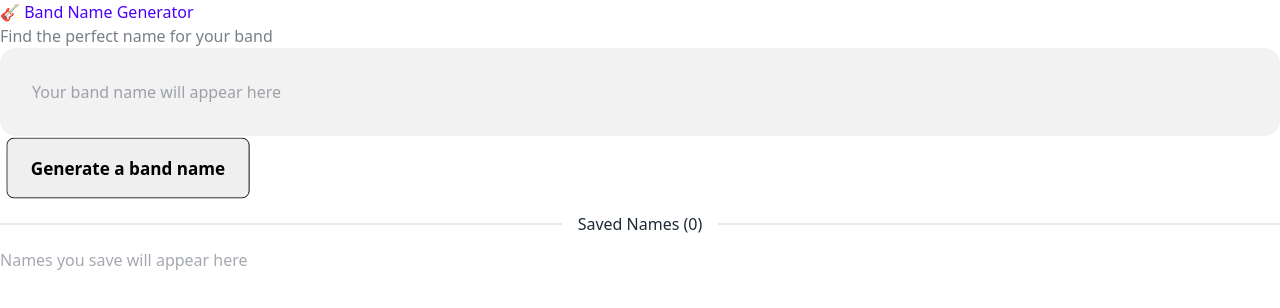
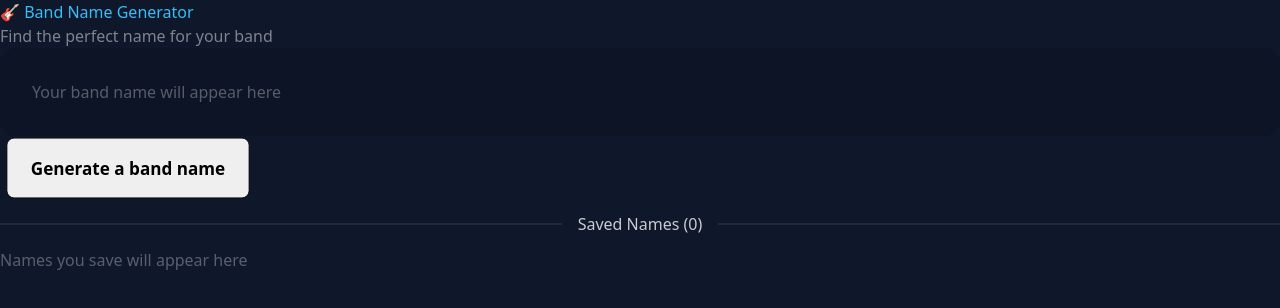
Before and after one commit to psawce/band-name-generator, a Next.js app: page / in a window 1280 px wide. Shown: the top 308 px of the page. Built offline with nearby package versions, Linux system fonts and the light colour scheme.

Commit message:
Update layout.js

```diff
--- a/app/layout.js
+++ b/app/layout.js
@@ -1,12 +1,14 @@
+import "./globals.css";
+
 export const metadata = { title: "Band Name Generator" };
 
 export default function RootLayout({ children }) {
   return (
-    <html lang="en">
+    <html lang="en" data-theme="night">
       <head>
         <link href="https://cdn.jsdelivr.net/npm/daisyui@4.12.10/dist/full.css" rel="stylesheet" type="text/css" />
       </head>
-      <body style={{ background: "red" }}>{children}</body>
+      <body>{children}</body>
     </html>
   );
 }
```
